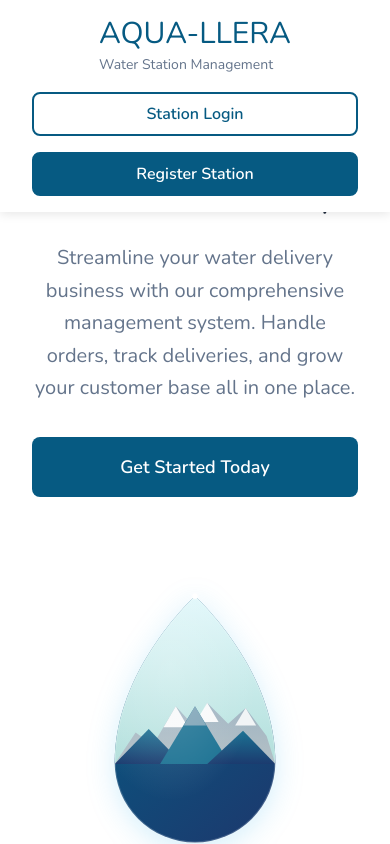
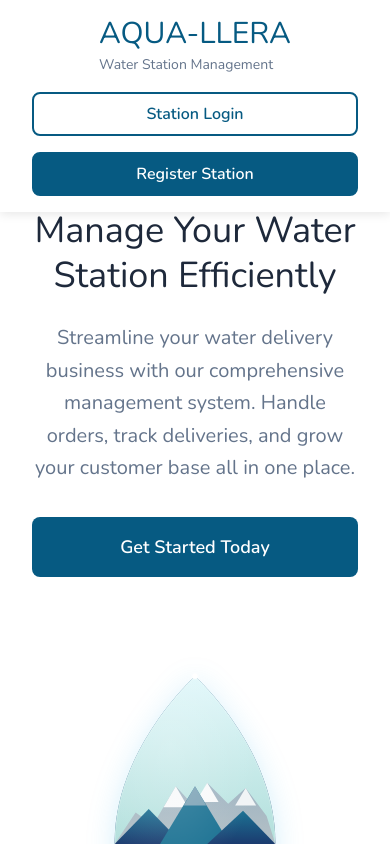
Before and after one commit to sojiyou/aquallera_web, a React (Create React App) app: page / in a window 390 px wide. Shown: the top 844 px of the page. Built offline with nearby package versions, Linux system fonts and the light colour scheme.

Commit message:
Fix hero section padding on mobile to avoid nav overlap

```diff
--- a/src/components/Home/Home.js
+++ b/src/components/Home/Home.js
@@ -23,7 +23,7 @@ const Home = () => {
       </nav>
 
       {/* Hero Section */}
-      <section className="grid grid-cols-1 md:grid-cols-2 gap-12 items-center px-8 pt-32 pb-16 max-w-[1200px] mx-auto min-h-[80vh] text-center md:text-left">
+      <section className="grid grid-cols-1 md:grid-cols-2 gap-12 items-center px-8 pt-52 md:pt-32 pb-16 max-w-[1200px] mx-auto min-h-[80vh] text-center md:text-left">
         <div className="">
           <h1 className="text-4xl md:text-5xl text-slate-800 mb-6 leading-tight">Manage Your Water Station Efficiently</h1>
           <p className="text-xl text-slate-500 mb-8 leading-relaxed">
```
